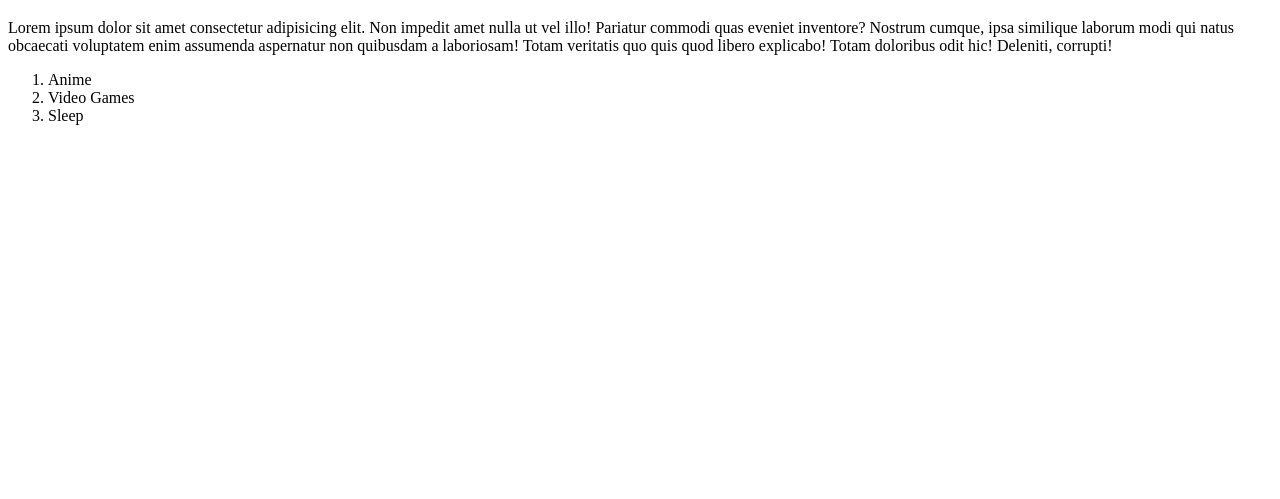
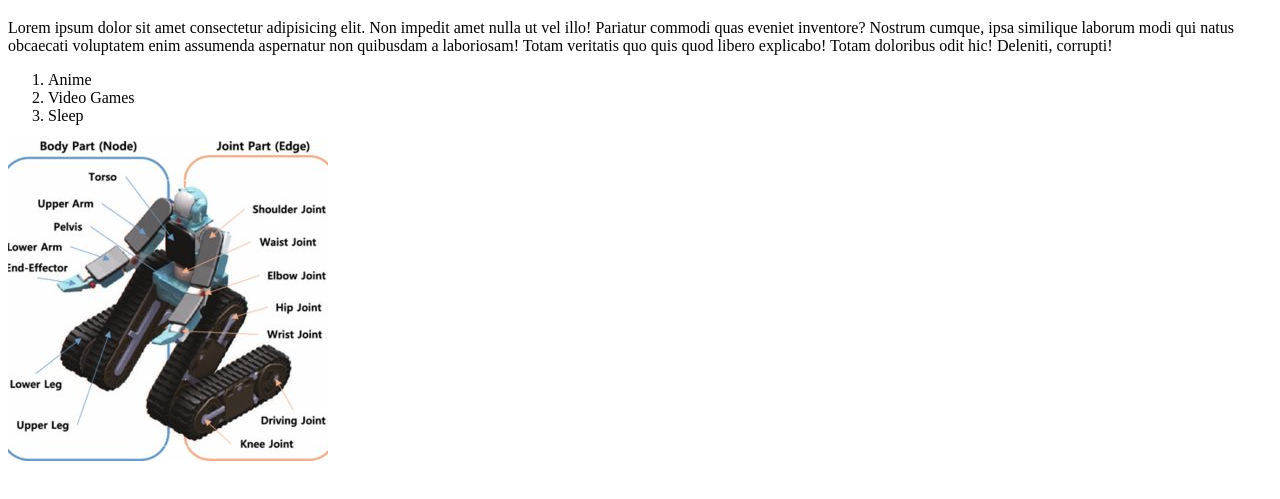
Before and after one commit to Boishak-141/git-advanced, a plain HTML site: page index.html in a window 1280 px wide. Shown: the part 61-560 px from the top of the page. Drawn offline with Linux system fonts and the light colour scheme.

Commit message:
image adding branch

```diff
--- a/index.html
+++ b/index.html
@@ -18,5 +18,10 @@
         <li>Video Games</li>
         <li>Sleep</li>
     </ol>
+
+    <img src="amongus.jpg" alt="robot">
+
+
+
 </body>
 </html>
```
Also changed, not shown: amongus.jpg (added).
